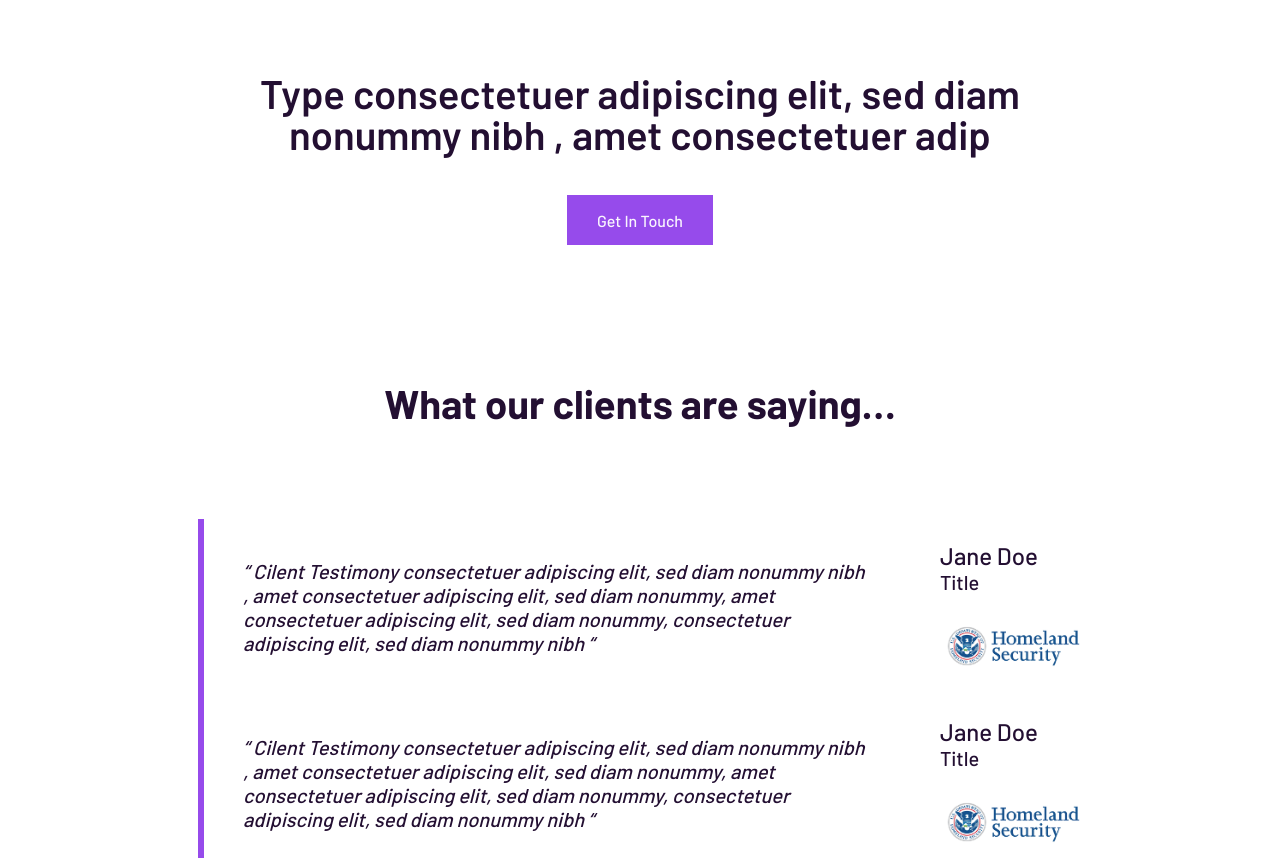
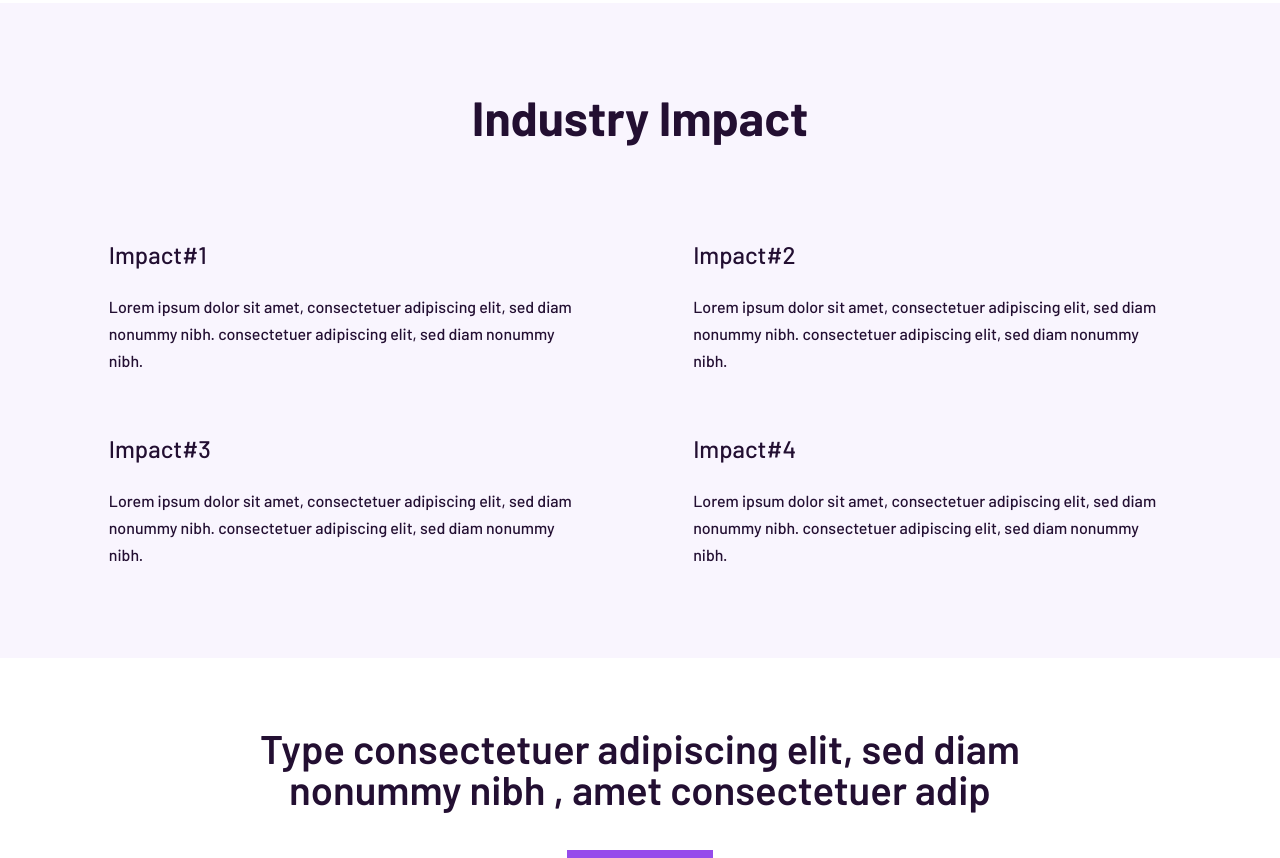
Before and after one commit to Mavennet/mavennet-website, a Gatsby site: page /industries/oil-and-gas/ in a window 1280 px wide. Shown: the part 2593-3451 px from the top of the page. Built offline with nearby package versions, Linux system fonts and the light colour scheme; Gatsby itself is replaced by a stand-in of ours.

Commit message:
Adds Impact Section to IndustriesPost

```diff
--- /dev/null
+++ b/src/components/IndustriesPost/ImpactSection/index.js
@@ -0,0 +1,34 @@
+import React from "react"
+
+import Container from "../../base/Container"
+
+import * as S from "./styles"
+
+const ImpactSection = ({ title, items }) => {
+  const getImpactList = impacts => {
+    return (
+      <S.ImpactList>
+        {impacts.map(({ item }) => (
+          <S.ImpactItem key={item.title}>
+            <S.ImpactImage />
+            <S.TextContent>
+              <S.ImpactTitle>{item.title}</S.ImpactTitle>
+              <S.ImpactDescription>{item.description}</S.ImpactDescription>
+            </S.TextContent>
+          </S.ImpactItem>
+        ))}
+      </S.ImpactList>
+    )
+  }
+
+  return (
+    <S.ImpactSection backgroundColor="--c-p-selago">
+      <Container>
+        <S.Title>{title}</S.Title>
+        {getImpactList(items)}
+      </Container>
+    </S.ImpactSection>
+  )
+}
+
+export default ImpactSection
--- /dev/null
+++ b/src/components/IndustriesPost/ImpactSection/styles.js
@@ -0,0 +1,100 @@
+import styled from "styled-components"
+
+import GenericMainSection from "../../shared/GenericMainSection"
+
+import { device } from "../../../consts/deviceSizes"
+
+export const ImpactSection = styled(GenericMainSection)`
+  text-align: left;
+
+  padding: 5.625em 0;
+
+  &::after,
+  &::before {
+    display: none;
+  }
+
+  @media ${device.desktop} {
+    padding-bottom: 12em;
+    &::after,
+    &::before {
+      display: block;
+    }
+  }
+`
+
+export const Title = styled.h2`
+  font-size: 2.5rem;
+  font-weight: bold;
+  line-height: 48px;
+
+  @media ${device.laptop} {
+    text-align: center;
+  }
+
+  @media ${device.laptop} {
+    font-size: 3rem;
+  }
+`
+
+export const ImpactList = styled.ul`
+  margin-top: 4.4375em;
+
+  @media ${device.tablet} {
+    display: flex;
+    justify-content: space-between;
+    align-items: flex-start;
+    flex-wrap: wrap;
+    margin-top: 2.4375em;
+  }
+`
+
+export const ImpactItem = styled.li`
+  &:not(:first-child) {
+    margin-top: 3.75em;
+  }
+
+  @media ${device.tablet} {
+    margin-top: 3.75em !important;
+    width: 45%;
+  }
+
+  @media ${device.desktop} {
+    display: flex;
+    justify-content: flex-start;
+    align-items: flex-start;
+  }
+`
+
+export const ImpactImage = styled.div`
+  display: none;
+  margin-right: 2em;
+
+  width: 63px;
+  height: 63px;
+  border-radius: 50%;
+  background-color: var(--c-p-medium-purple);
+
+  @media ${device.desktop} {
+    display: block;
+  }
+`
+
+export const TextContent = styled.div`
+  @media ${device.desktop} {
+    width: calc(100% - 95px);
+  }
+`
+
+export const ImpactTitle = styled.h3`
+  font-size: 1.5rem;
+  font-weight: 500;
+  line-height: 29px;
+`
+
+export const ImpactDescription = styled.p`
+  font-size: 1rem;
+  line-height: 27px;
+
+  margin-top: 1.5em;
+`
--- a/src/templates/industry-post.js
+++ b/src/templates/industry-post.js
@@ -7,6 +7,7 @@ import MainSection from "../components/IndustriesPost/MainSection"
 import OpportunitiesSection from "../components/IndustriesPost/OpportunitiesSection"
 import ExploreSection from "../components/IndustriesPost/ExploreSection"
 import GetInTouchSection from "../components/IndustriesPost/GetInTouchSection"
+import ImpactSection from "../components/IndustriesPost/ImpactSection"
 import TestimonialSection from "../components/shared/TestimonialSection"
 import NewsSection from "../components/shared/NewsSection"
 
@@ -29,6 +30,7 @@ const IndustryPost = ({ data }) => {
       <MainSection {...mainSection} />
       <OpportunitiesSection {...opportunitySection} />
       <ExploreSection {...solutionsSection} />
+      <ImpactSection {...impactSection} />
       <GetInTouchSection {...getInTouchSection} />
       <TestimonialSection testimonialList={testimonialSection} />
       <NewsSection {...newsSection} />
```
